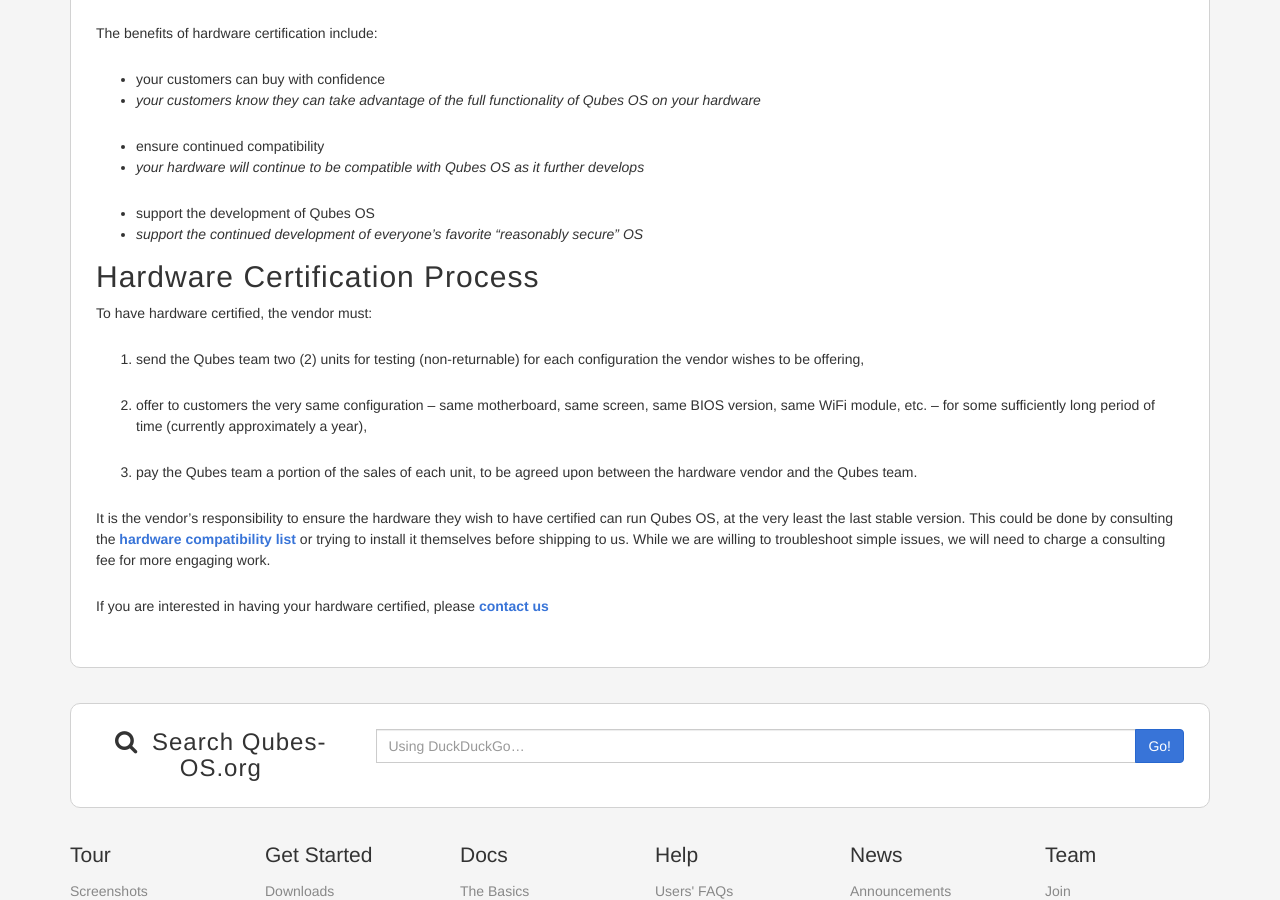
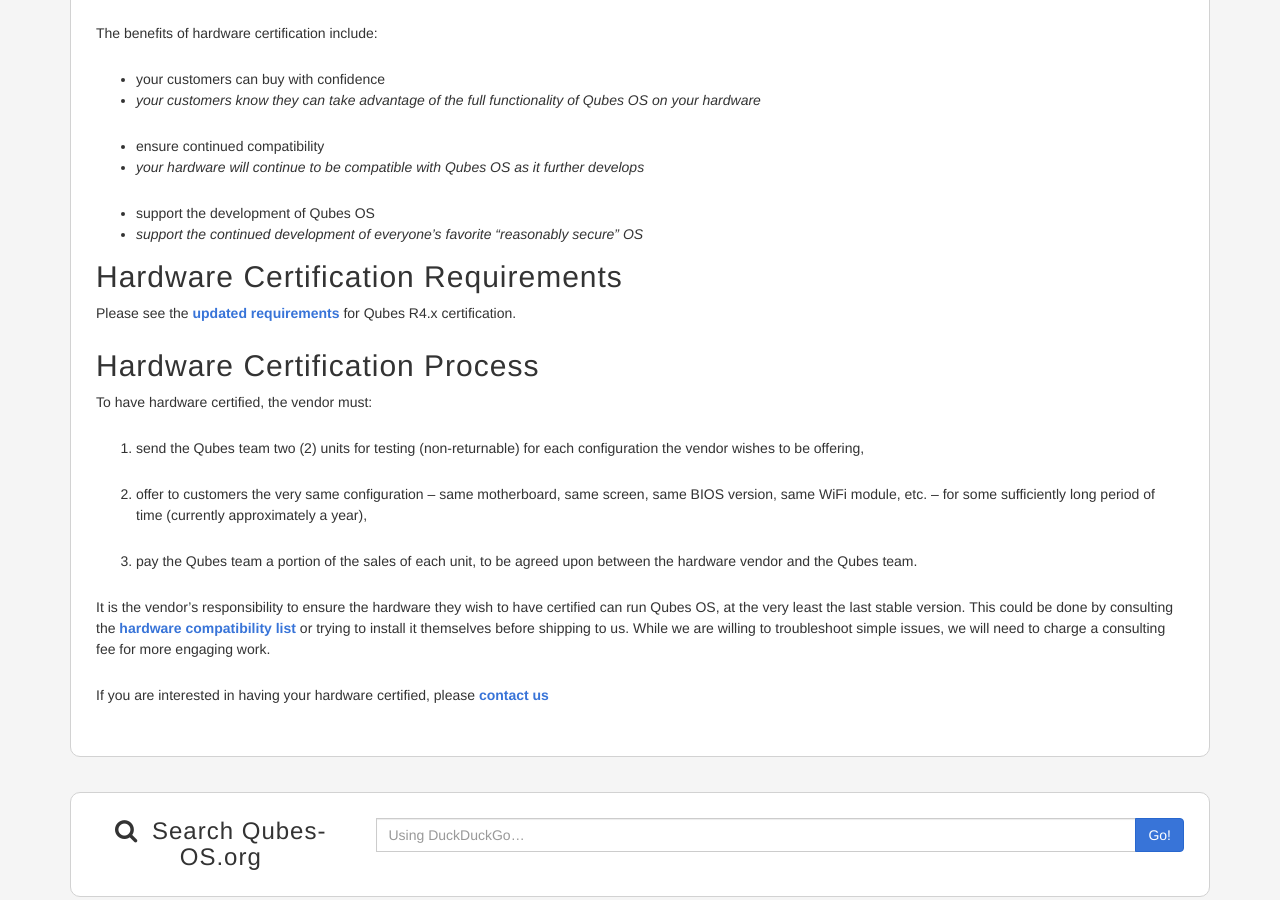
Before and after one commit to QubesOS/qubesos.github.io, a Jekyll site: the page built from pages/hardware-certification.md, in a window 1280 px wide and 900 px high, scrolled down 308 px. Built offline with Jekyll 4.4.1, drawn with Linux system fonts in a browser that asks for light colours; some web fonts are replaced.

Commit message:
Add section for hardware certification requirements

```diff
--- a/pages/hardware-certification.md
+++ b/pages/hardware-certification.md
@@ -24,6 +24,10 @@ further develops*
 - *support the continued development of everyone's favorite "reasonably
 secure" OS*
 
+## Hardware Certification Requirements
+
+Please see the [updated requirements] for Qubes R4.x certification.
+
 ## Hardware Certification Process
 
 To have hardware certified, the vendor must:
@@ -49,3 +53,4 @@ work.
 If you are interested in having your hardware certified, please [contact us](mailto:joanna@invisiblethingslab.com)
 
 [Qubes-certified Laptops]: /doc/certified-laptops/
+[updated requirements]: /news/2016/07/21/new-hw-certification-for-q4/
```
